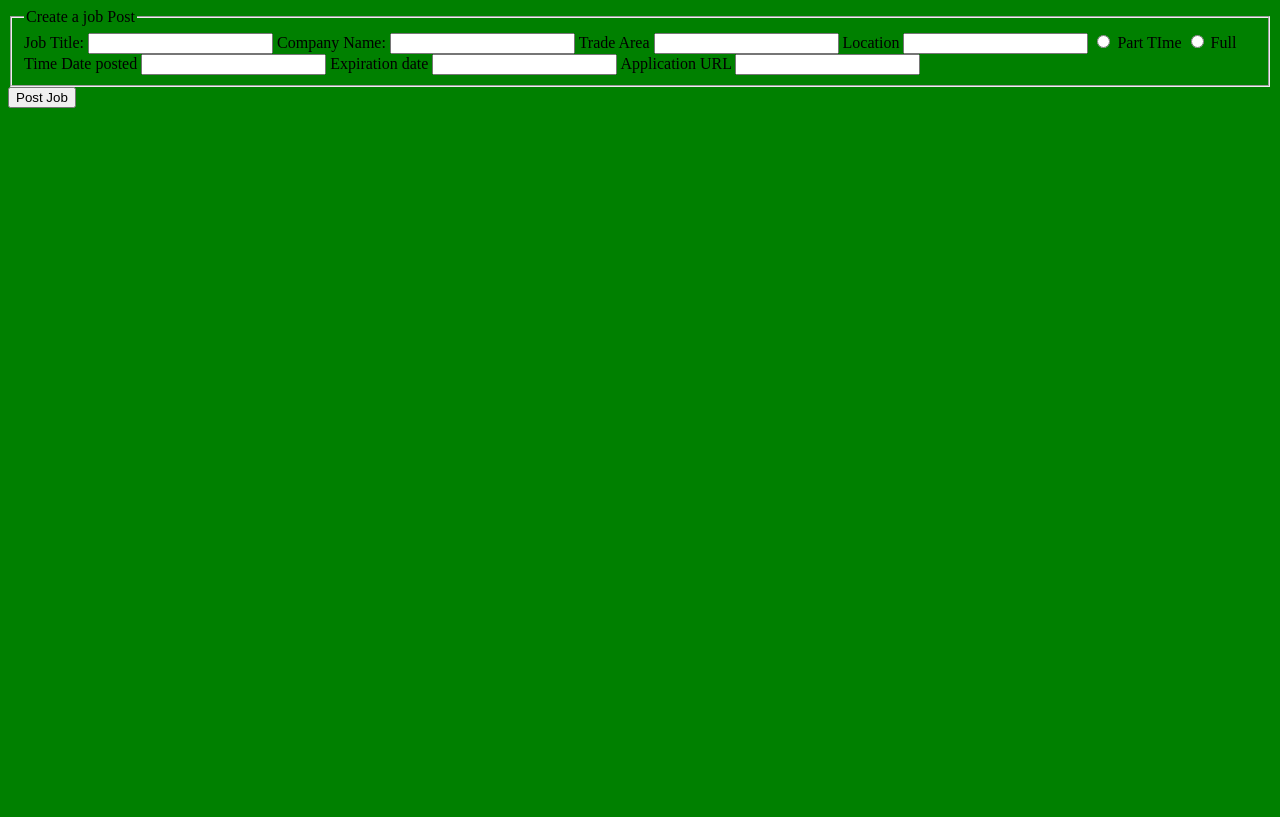
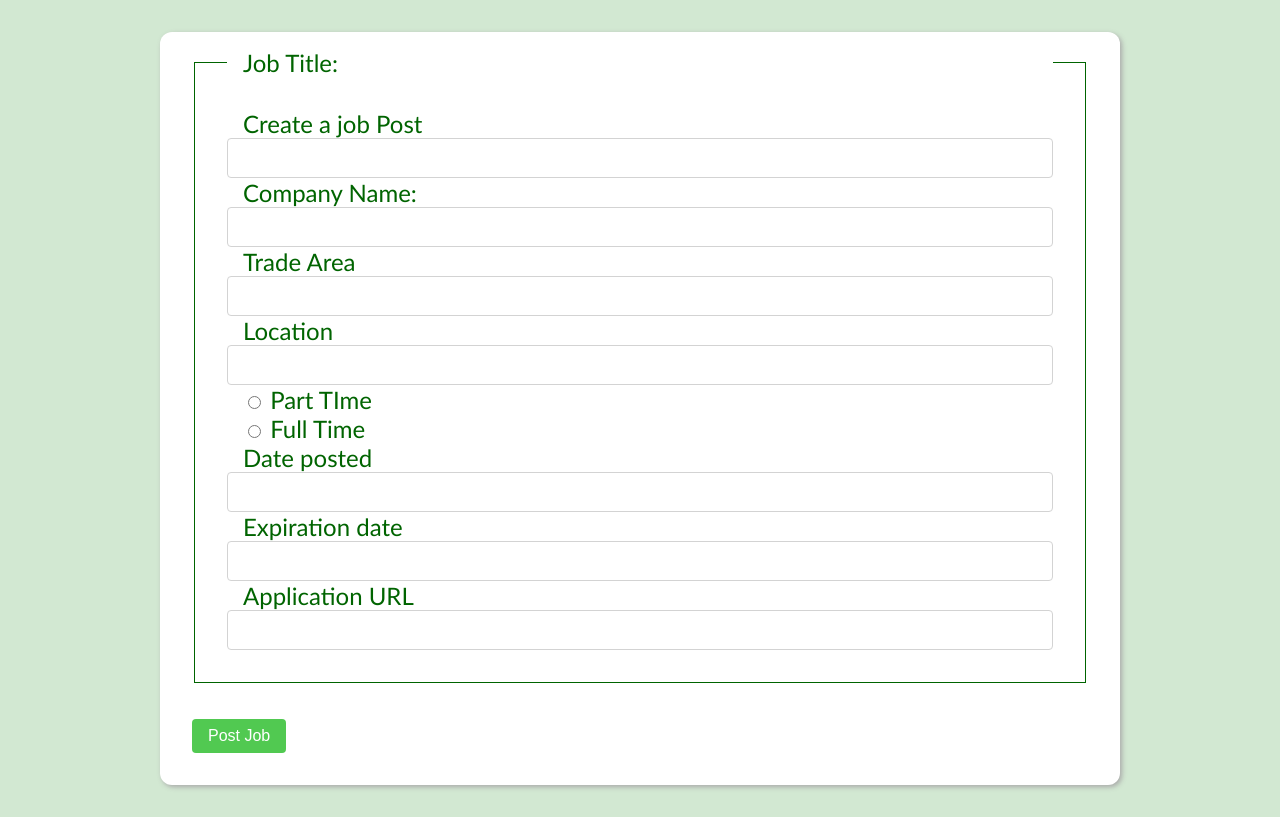
Before and after one commit to LucidIsDreaming/WomenInStemJobBoard, a Node server app: page /post-form in a window 1280 px wide. Before the commit the page ends 108 px from the top, so only its background shows below. Run offline with Node 20, Linux system fonts and the light colour scheme.

Commit message:
job post form styling

```diff
--- a/pages/styles/job-posting-form.css
+++ b/pages/styles/job-posting-form.css
@@ -1,7 +1,69 @@
+*{
+    box-sizing: border-box;
+
+}
+
+#form-body{
+     background-color: white;
+    width:75%;
+    margin:2rem auto ;
+    padding:1rem 2rem 2rem 2rem;
+     border-radius: 12px;
+     box-shadow: 2px 2px 5px darkgrey;
+}
+
+.fieldset legend{
+    font-size: 20px;
+    font-weight: 600px;
+}
+
+
+legend{
+    color:darkgreen;
+    font-size: 1.5rem;
+    padding-left:1rem;
+    width:100%;
+}
+
+fieldset{
+    border:1px solid darkgreen;
+    padding:2rem;
+    margin-bottom:1.25rem;
+}
+
+
 .err {
     color: darkred;
     display: none;
 }
+
+
+input[type="text"],select{
+    width: 100%;
+    border:1.5px solid lightgray;
+    border-radius: 0.25rem;
+    height:40px;
+    padding:1rem;
+
+}
+
+
+
+#submit-button{
+       border: none;
+    background-color: rgb(81, 201, 81);
+    font-size: 1rem;
+    padding:.5rem 1rem;
+    width:auto;
+    border-radius: .25rem;
+    color:white;
+    margin-top: 1rem;
+    align-items: center;
+}
+
 body{
-    background-color: green;
+    background-color: rgb(210, 232, 210);
+
+    margin:0;
+    font-family:'Gill Sans', 'Gill Sans MT', Calibri, 'Trebuchet MS', sans-serif;
 }
--- a/views/job-posting-form.ejs
+++ b/views/job-posting-form.ejs
@@ -10,54 +10,59 @@
 <body>
                 <form id="job-form" action="/submit-job" method="post">
 
+
+
+
             <!-- contact info -->
-
+             <div id="form-body">
              <fieldset>
+                 <div id="form-title">
                 <legend>Create a job Post</legend>
+                </div>
                 <!-- job title -->
                  <span class="err" id="err-job-title">Job Title Required </span>
-                <label for="Job Titile">Job Title:</label>
+                <legend for="job-title">Job Title:</legend>
                 <input type="text" id="job-title" name="job-title">
 
                 <!-- Company name -->
                  <span class="err" id="err-company-name">Company Name Required</span>
-                <label for="comany-name">Company Name:</label>
+                <legend for="company-name">Company Name:</legend>
                 <input type="text" id="company-name" name="company-name">
 
                 <!-- Trade area -->
                  <span class="err" id="err-trade-area">Trade Program Required </span>
-                <label for="text">Trade Area</label>
+                <legend for="text">Trade Area</legend>
                 <input type="text" id="trade-area" name="trade-area">
 
                 <!-- location -->
                  <span class="err" id="err-location">Location Required</span>
-                 <label for="text">Location</label>
+                 <legend for="text">Location</legend>
                 <input type="text" id="location" name="location">
 
                 <!-- part or full time -->
-                 <label for="part-time">
+                 <legend for="part-time">
                     <input type="radio" id="part-time" name="part-time" value="part-time">
                     Part TIme
-                </label>
-                <label for="full-time"
+                 </legend>
+                <legend for="full-time"
                 >
                 <input type="radio" id="full-time" name="full-time" value="full-time">
                 Full Time
-            </label>
+                </legend>
 
                 <!-- date posted -->
                  <span class="err" id="err-date">Date Posted Required </span>
-                <label for="text">Date posted</label>
+                <legend for="text">Date posted</legend>
                 <input type="text" id="date-posted" name="date-posted">
 
                 <!-- date expires -->
                 <span class="err" id="err-exp">Expiration Date Required</span>
-                <label for="text">Expiration date</label>
+                <legend for="text">Expiration date</legend>
                 <input type="text" id="exp-date" name="exp-date">
 
                 <!-- application url -->
                 <span class="err" id="err-app-url">Application URL Required </span>
-                  <label for="text">Application URL</label>
+                  <legend for="text">Application URL</legend>
                 <input type="text" id="app-url" name="app-url">
 
              </fieldset>
@@ -66,5 +71,6 @@
 
              <button type="submit" id="submit-button">Post Job</button>
         </form>
+        </div>
 </body>
 </html>
```
